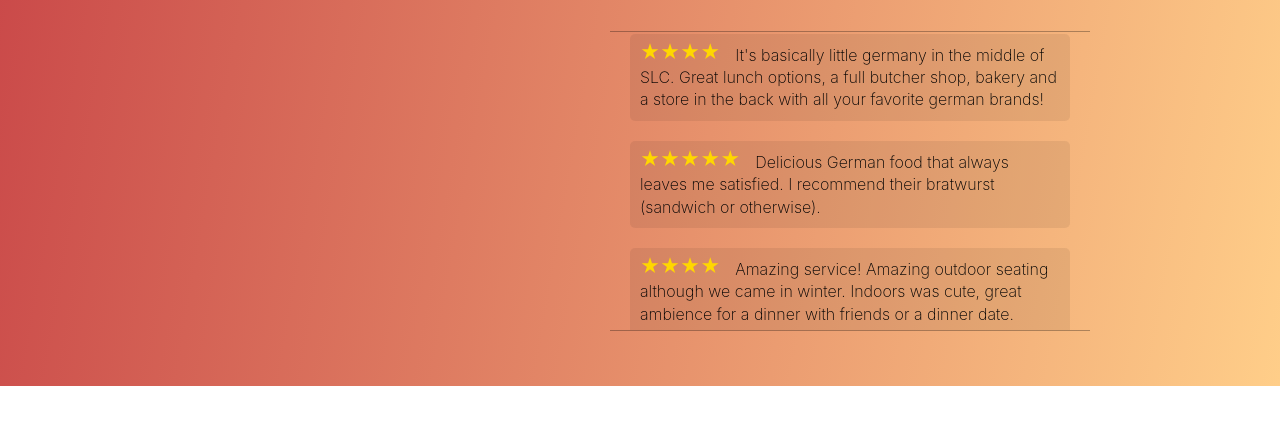
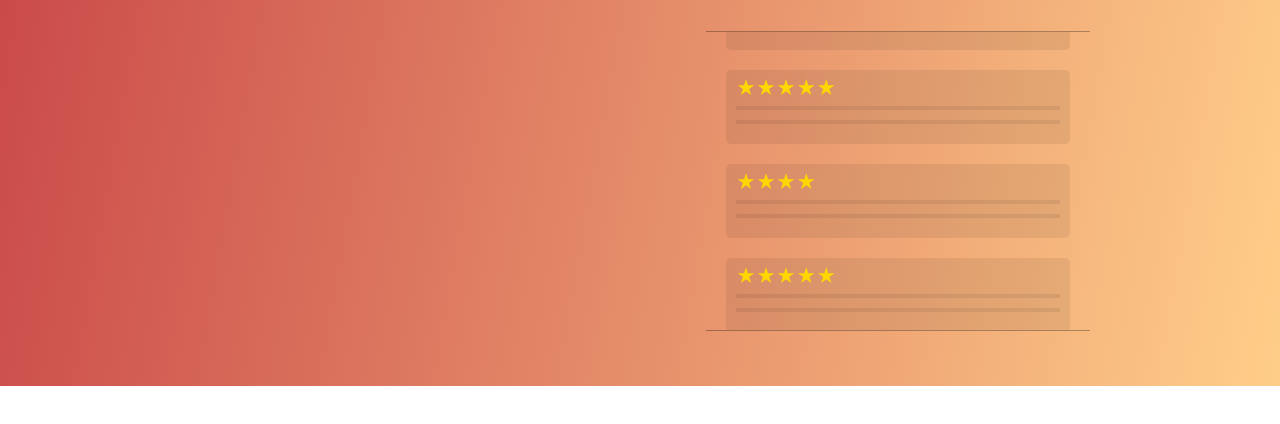
Before and after one commit to dotspencer/effortless-design, a plain HTML site: page index.html in a window 1280 px wide. Shown: the part 64-488 px from the top of the page. Drawn offline with Linux system fonts and the light colour scheme.

Commit message:
Not using words

```diff
--- a/js/script.js
+++ b/js/script.js
@@ -3,21 +3,7 @@ var first;
 var position = 0;
 var marginBottom;
 
-var index = 0;
-var reviews = [
-	"We love this place! Whenever we are downtown this is probably where we will eat. We love the food. I would last or favorites but you can't really go wrong. Buy some sausage to take home and check out the candy.",
-  "It's basically little germany in the middle of SLC. Great lunch options, a full butcher shop, bakery and a store in the back with all your favorite german brands!",
-  "Delicious German food that always leaves me satisfied. I recommend their bratwurst (sandwich or otherwise).",
-  "Amazing service! Amazing outdoor seating although we came in winter. Indoors was cute, great ambience for a dinner with friends or a dinner date. Loved the cheeseboard and thin bread it comes with.",
-  "My all time favorite restaurant. I kind of don't want to tell people how great this place is because I'd hate for it to get so busy that I can't get in. The food is marvelous, the wine scrumptious, and the patio space in the summer is phenomenal. I love this restaurant!",
-  "This place had amazing food and the patio was so cute!  highly recommend sitting outside when the weather is nice.  Make sure to stop by the book store as well!",
-  "Great place! I took my family here for dinner before going to a show near by.  Erin our server and Shell the manager bent over backwards to provide us a fantastic, quick, and enjoyable dining experience. They well exceeded our expectations. Casual dining with great food. Thank you, ladies!",
-  "There are a lot of Mexican restaurants that really only serve American Mexican food. If you want original Mexican, The Red Iguana is your place. Forget the décor, you are there for the food. And it's great.",
-  "Absolutely delicious, authentic Italian. The Arista dish is amazing! Great service! Didn't know this place has been around for over 20 years! They also run the BTG Wine Bar a couple doors down.",
-  "Great food and lots of it. Easy to find. Quiant.",
-  "Amazing Italian food in a cozy setting. I would recommend making reservations if you plan on going on the weekend. During the summer they also have patio tables open.",
-  "Service was just ok, but the food outweighed that, well worth the bill."
-];
+var toggle = false;
 
 showInitialReviews();
 scrollUp();
@@ -34,7 +20,10 @@ function scrollUp(){
 
   first = document.querySelector('.review');
   // Use (position += .5)
-  first.style.marginTop = "-" + (position += .5) + "px";
+  if(toggle){
+    first.style.marginTop = "-" + (position += 1) + "px";
+  }
+  toggle = !toggle;
 
   window.requestAnimationFrame(scrollUp);
 }
@@ -49,11 +38,9 @@ function showReview(){
   }
 
   var words = createDiv('words');
-  words.innerText = reviews[index++];
-  if(index >= reviews.length){
-  	index = 0;
-  }
-
+  words.appendChild(createDiv('line'));
+  words.appendChild(createDiv('line'));
+  //words.appendChild(createDiv('line'));
 
   //review.innerText = ++count;
   review.appendChild(stars);
@@ -63,7 +50,7 @@ function showReview(){
 }
 
 function showInitialReviews(){
-	for(var i = 0; i < 6; i++){
+	for(var i = 0; i < 8; i++){
   	showReview();
   }
   var s = window.getComputedStyle(first);
--- a/scss/style.scss
+++ b/scss/style.scss
@@ -74,7 +74,7 @@ div.content {
 div.window {
   border-top: 1px solid rgba(0, 0, 0, 0.3);
   border-bottom: 1px solid rgba(0, 0, 0, 0.3);
-  width: 50%;
+  width: 40%;
   float: right;
   margin: 30px;
   height: 300px;
@@ -94,10 +94,16 @@ div.stars {
   font-size: 1.2rem;
   line-height: 1rem;
   color: gold;
-  float: left;
+  //float: left;
   padding-right: 15px;
 }
 div.words {
     font-weight: 200;
     line-height: 1.4rem;
 }
+.line {
+    width: 100%;
+    height: 4px;
+    background-color: rgba(0, 0, 0, 0.07);
+    margin: 10px 0;
+}
```
Also changed, not shown: css/style.css, 1 other file.
